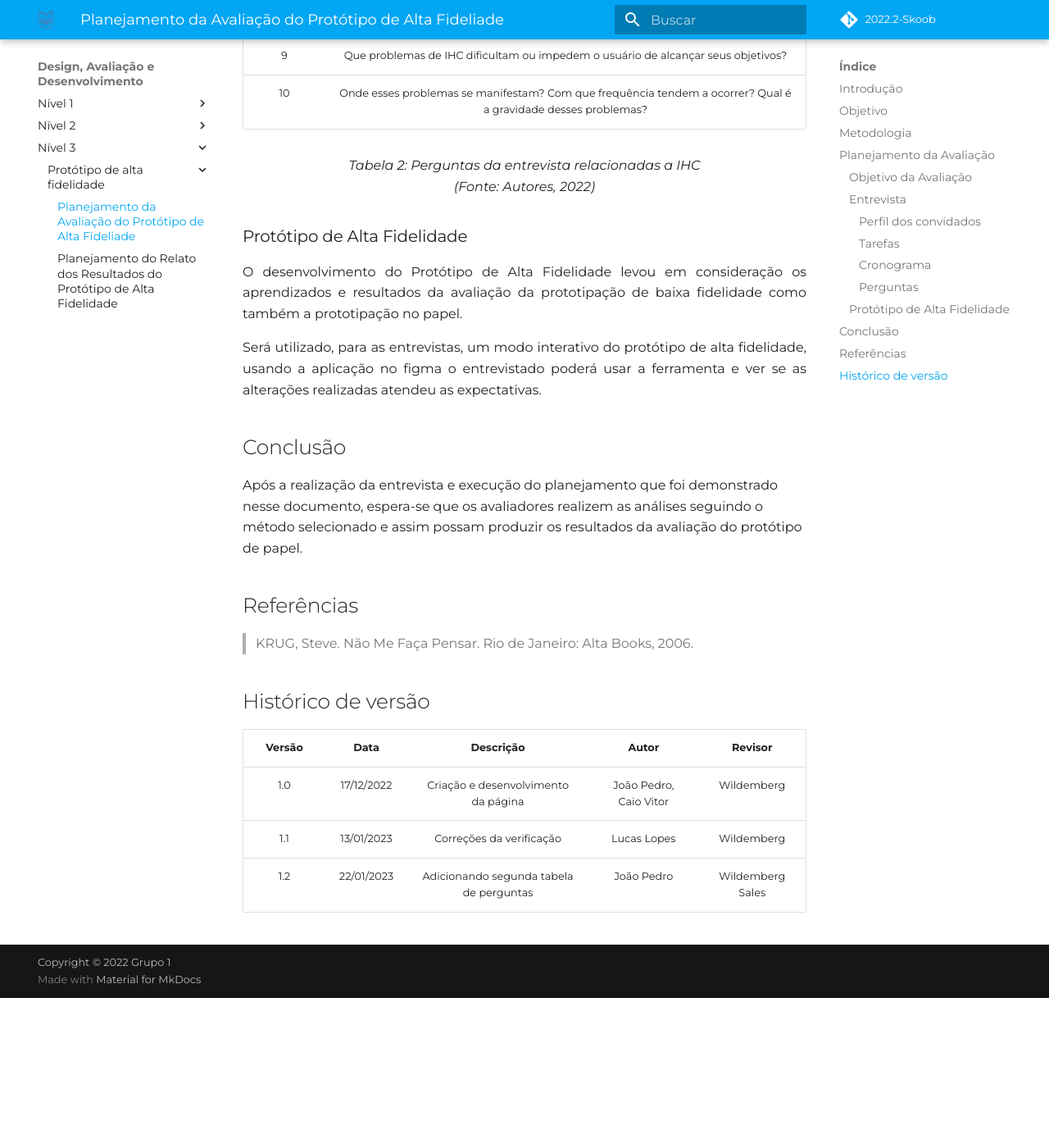
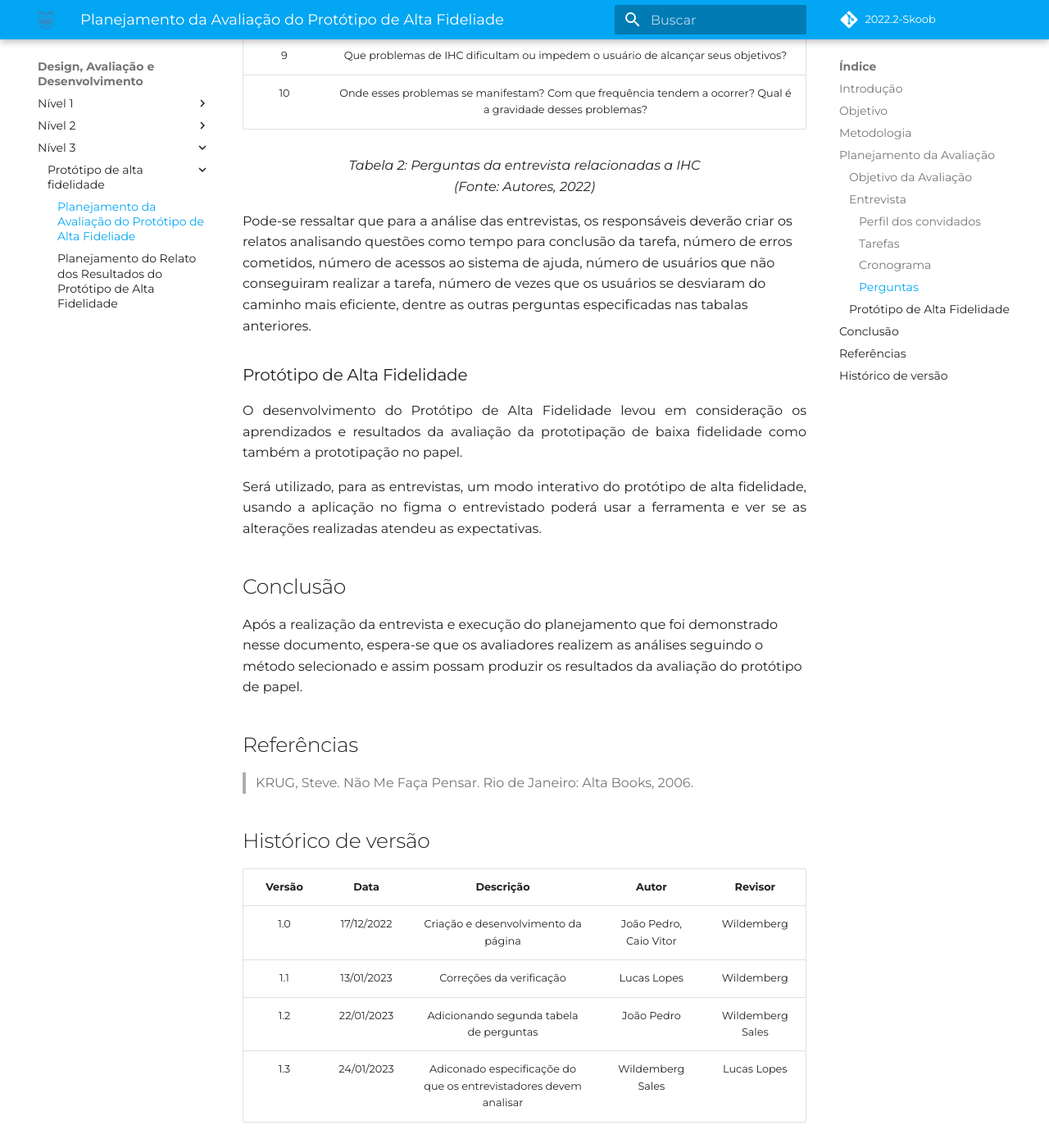
Before and after one commit to Interacao-Humano-Computador/2022.2-Skoob, an MkDocs documentation site: the page built from docs/planejamentoAnalise/nivel3/planejamento-avaliacao-prototipo-alta-fid.md, in a window 1280 px wide and 1400 px high, scrolled down 3697 px. Shown: the whole window at 82% size. Built offline with MkDocs 1.6.1 and Material for MkDocs 9.7.7, drawn with Linux system fonts in a browser that asks for light colours; some web fonts are replaced; comment, search, counter and statistics services are not loaded; before the commit the page ends 4914 px from its top, so only the background shows below that.

Commit message:
Adiconado especificaçõe do que os entrevistadores devem analisar

```diff
--- a/docs/planejamentoAnalise/nivel3/planejamento-avaliacao-prototipo-alta-fid.md
+++ b/docs/planejamentoAnalise/nivel3/planejamento-avaliacao-prototipo-alta-fid.md
@@ -83,9 +83,9 @@ O acrônimo DECIDE pode ser expandido para os seguintes tópicos:
 | 9 | Que problemas de IHC dificultam ou impedem o usuário de alcançar seus objetivos? |
 | 10 | Onde esses problemas se manifestam? Com que frequência tendem a ocorrer? Qual é a gravidade desses problemas? |
 
-
 <figcaption align='center'>Tabela 2: Perguntas da entrevista relacionadas a IHC (Fonte: Autores, 2022)</figcaption>
 
+Pode-se ressaltar que para a análise das entrevistas, os responsáveis deverão criar os relatos analisando questões como tempo para conclusão da tarefa, número de erros cometidos, número de acessos ao sistema de ajuda, número de usuários que não conseguiram realizar a tarefa, número de vezes que os usuários se desviaram do caminho mais eficiente, dentre as outras perguntas especificadas nas tabalas anteriores.
 
 ### Protótipo de Alta Fidelidade
 <p align="justify">O desenvolvimento do Protótipo de Alta Fidelidade levou em consideração os aprendizados e  resultados da avaliação da prototipação de baixa fidelidade como também a prototipação no papel.</p>
@@ -104,3 +104,4 @@ Após a realização da entrevista e execução do planejamento que foi demonstr
 |  1.0   | 17/12/2022 | Criação e desenvolvimento da página | João Pedro, Caio Vitor | Wildemberg  |
 |  1.1   | 13/01/2023 | Correções da verificação | Lucas Lopes | Wildemberg  |
 |  1.2  | 22/01/2023 | Adicionando segunda tabela de perguntas | João Pedro | Wildemberg Sales |
+|  1.3  | 24/01/2023 | Adiconado especificaçõe do que os entrevistadores devem analisar | Wildemberg Sales | Lucas Lopes |
```
